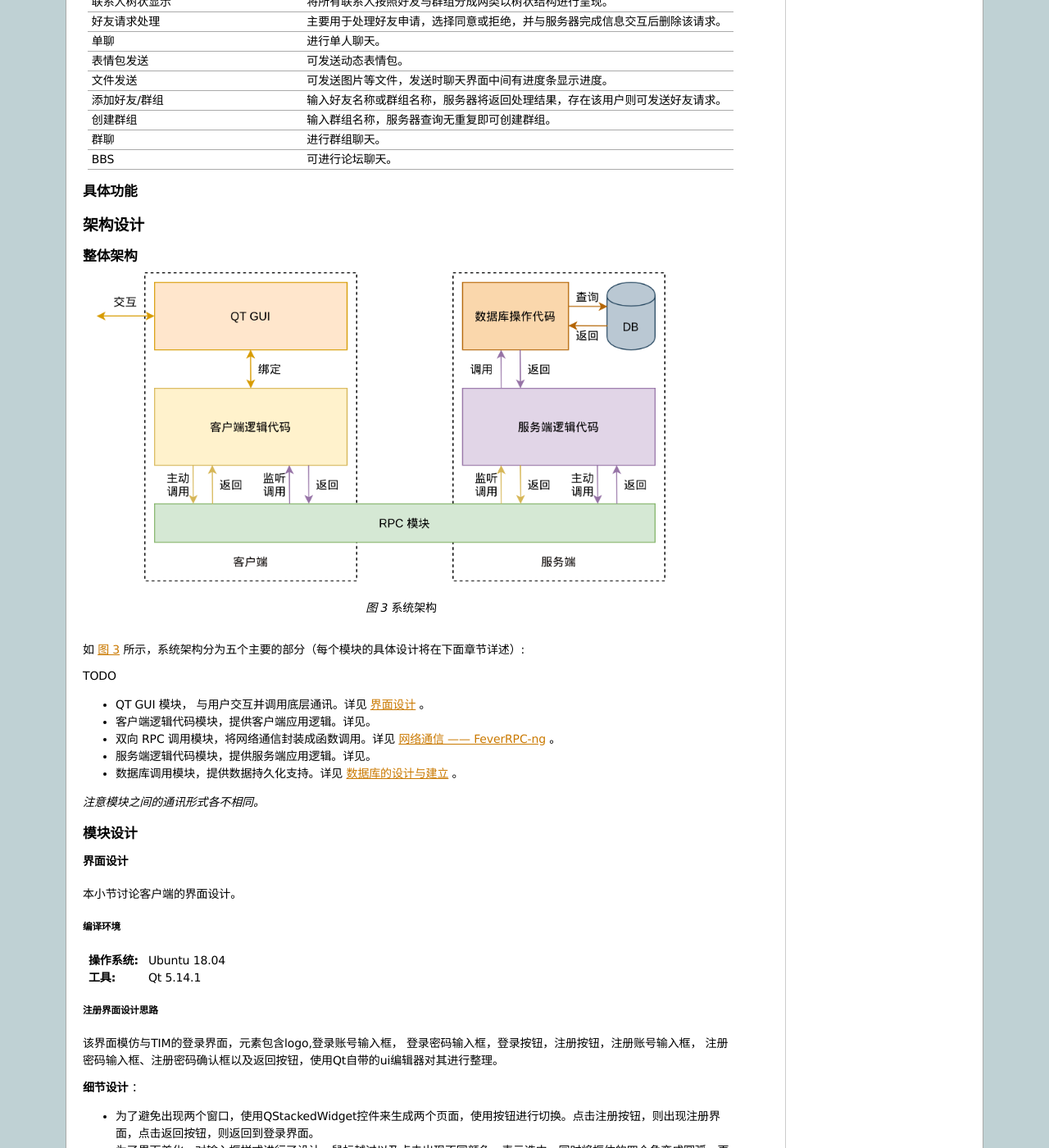
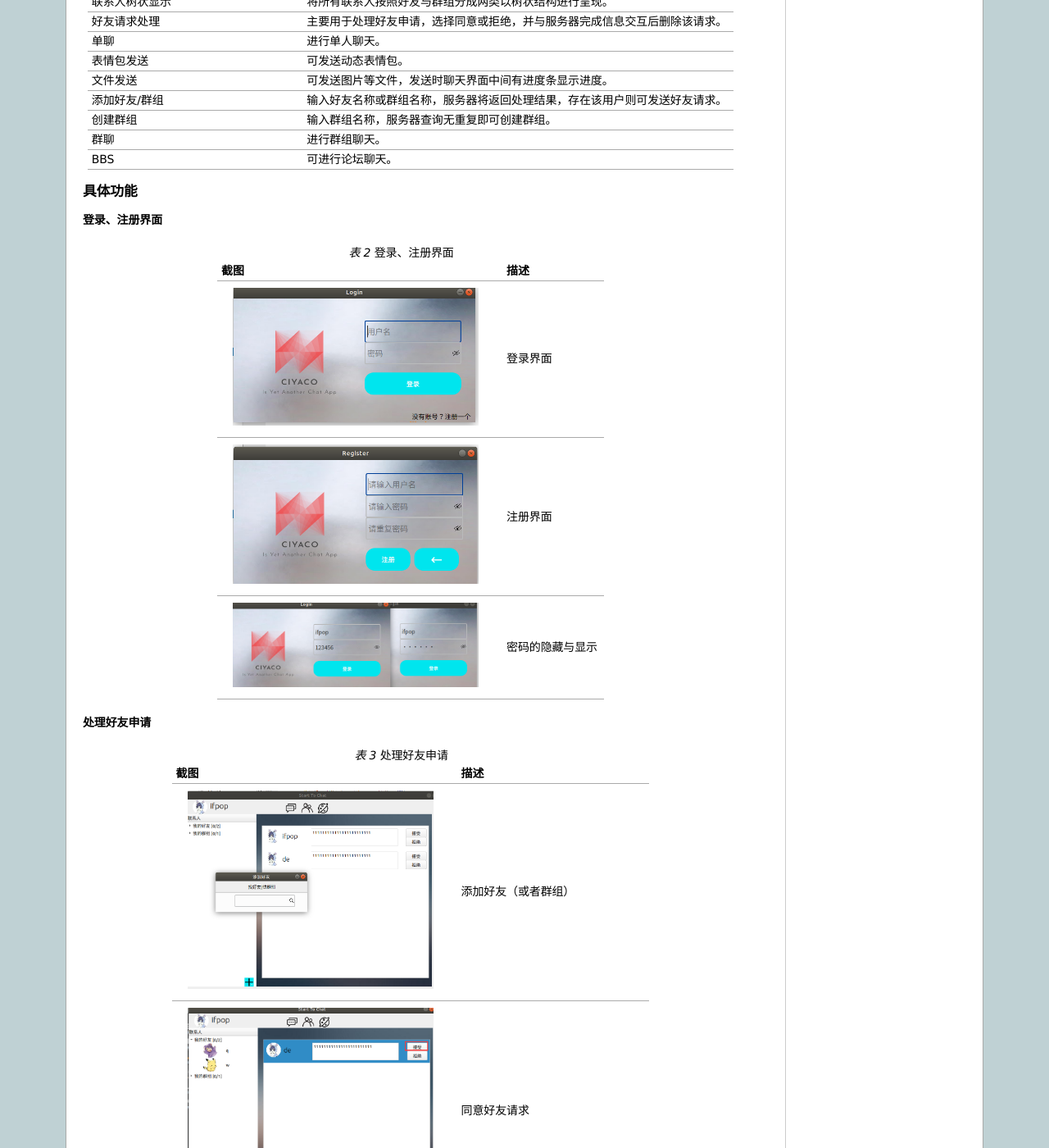
Before and after one commit to ciyaca/ciyaca.github.io, a Sphinx documentation site: the page built from source/index.rst, in a window 1280 px wide and 1400 px high, scrolled down 2110 px. Shown: the whole window at 82% size. Built offline with Sphinx 7.4.7, drawn with Linux system fonts in a browser that asks for light colours; some of the changed text lies outside the part shown.

Commit message:
update feature

```diff
--- a/source/index.rst
+++ b/source/index.rst
@@ -81,6 +81,96 @@
 
 具体功能
 ------------------
+
+登录、注册界面
+^^^^^^^^^^^^^^^^^^^
+
+.. list-table:: 登录、注册界面
+  :header-rows: 1
+
+  * - 截图
+    - 描述
+
+  * - .. figure:: ./_static/feature-login-1.png
+        :figwidth: 300px
+        :align: left
+    - 登录界面
+
+  * - .. figure:: ./_static/feature-login-2.png
+        :figwidth: 300px
+        :align: left
+    - 注册界面
+
+  * - .. figure:: ./_static/feature-login-3.png
+        :figwidth: 300px
+        :align: left
+    - 密码的隐藏与显示
+
+处理好友申请
+^^^^^^^^^^^^^^^
+
+.. list-table:: 处理好友申请
+  :header-rows: 1
+
+  * - 截图
+    - 描述
+
+  * - .. figure:: ./_static/feature-friend-3.png
+        :figwidth: 300px
+        :align: left
+    - 添加好友（或者群组）
+
+  * - .. figure:: ./_static/feature-friend-1.png
+        :figwidth: 300px
+        :align: left
+    - 同意好友请求
+
+  * - .. figure:: ./_static/feature-friend-2.png
+        :figwidth: 300px
+        :align: left
+    - 左侧好友列表中，新的好友已经添加
+
+
+单聊与群聊
+^^^^^^^^^^^^^^
+
+.. list-table:: 处理好友申请
+  :header-rows: 1
+
+  * - 截图
+    - 描述
+
+  * - .. figure:: ./_static/feature-chat-1.png
+        :figwidth: 300px
+        :align: left
+    - 单聊
+
+  * - .. figure:: ./_static/feature-chat-2.png
+        :figwidth: 300px
+        :align: left
+    - 创建群组
+
+
+  * - .. figure:: ./_static/feature-chat-3.png
+        :figwidth: 300px
+        :align: left
+    - 联系人树状显示
+
+// TODO
+
+文件传送
+^^^^^^^^^^^^^^
+
+.. list-table:: 处理好友申请
+  :header-rows: 1
+
+  * - 截图
+    - 描述
+
+
+  * - .. figure:: ./_static/feature-file-1.png
+        :figwidth: 300px
+    - 传送一个图片
 
 架构设计
 ====================
```
Also changed, not shown: source/_static/feature-chat-1.png (added), source/_static/feature-chat-2.png (added), source/_static/feature-chat-3.png (added), source/_static/feature-file-1.png (added), source/_static/feature-friend-1.png (added), source/_static/feature-friend-2.png (added), source/_static/feature-friend-3.png (added), source/_static/feature-login-1.png (added), source/_static/feature-login-2.png (added), source/_static/feature-login-3.png (added).
